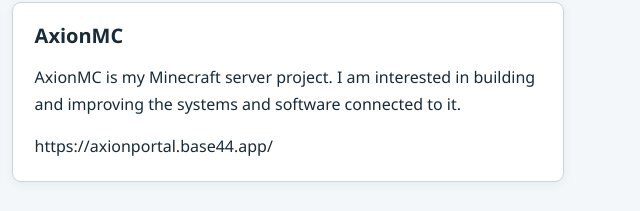
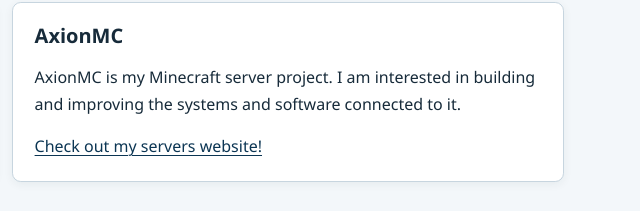
Before and after one commit to fpb08/software-engineering-portfolio, a plain HTML site: page projects.html in a window 1280 px wide. Shown: the part 365-576 px from the top of the page, 636-1276 px from the left. Drawn offline with Linux system fonts and the light colour scheme.

Commit message:
Update AxionMC link to a clickable anchor tag

```diff
--- a/projects.html
+++ b/projects.html
@@ -40,7 +40,7 @@
         <article class="card">
           <h3>AxionMC</h3>
           <p>AxionMC is my Minecraft server project. I am interested in building and improving the systems and software connected to it.</p>
-          <p>https://axionportal.base44.app/</p>
+          <a href="https://axionportal.base44.app/" target="_blank">Check out my servers website!</a>
         </article>
       </div>
     </section>
```
